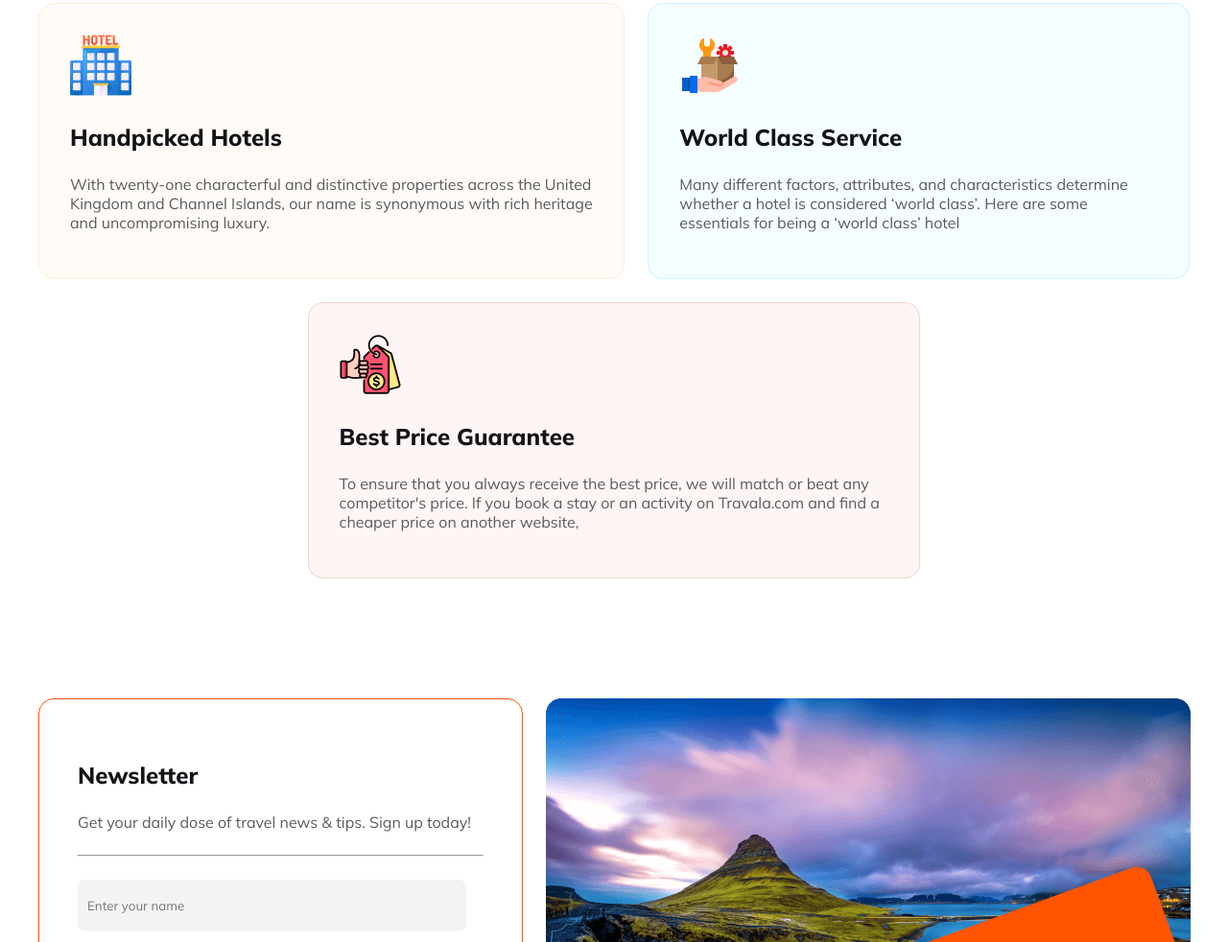
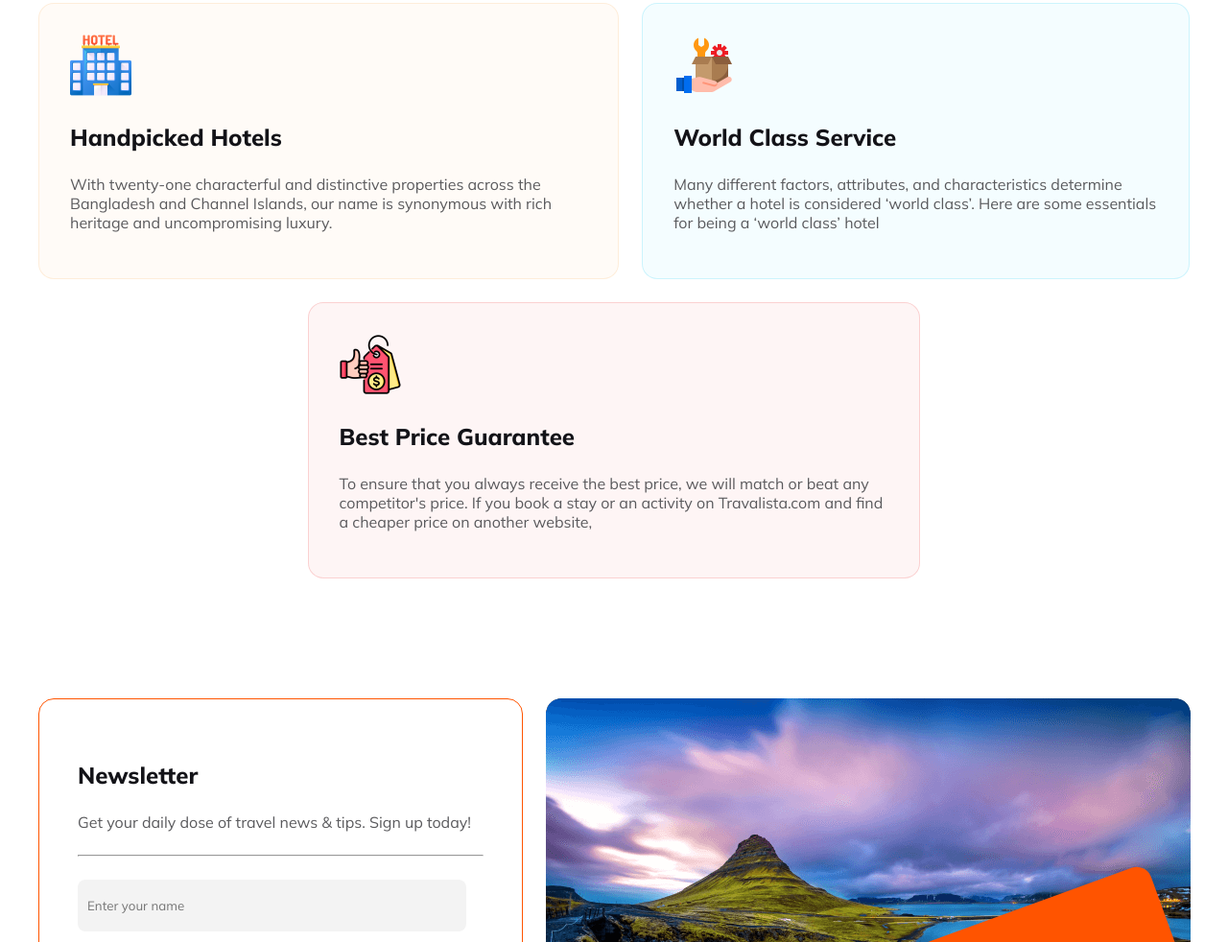
Before and after one commit to saiful693/Travelista, a plain HTML site: page index.html in a window 1280 px wide. Shown: the part 2837-3819 px from the top of the page at 96% size. Drawn offline with Linux system fonts and the light colour scheme.

Commit message:
added some little changes

```diff
--- a/index.html
+++ b/index.html
@@ -134,7 +134,7 @@
                 <div class="card card-1">
                     <img src="icon/hotel.png" alt="">
                     <h3 class="card-title">Handpicked Hotels</h3>
-                    <p class="card-description">With twenty-one characterful and distinctive properties across the United Kingdom and Channel Islands, our name is synonymous with rich heritage and uncompromising luxury.</p>
+                    <p class="card-description">With twenty-one characterful and distinctive properties across the Bangladesh and Channel Islands, our name is synonymous with rich heritage and uncompromising luxury.</p>
                 </div>
                 <div class="card card-2">
                     <img src="icon/customer-service.png" alt="">
@@ -146,7 +146,7 @@
                 <div class="card card-3">
                     <img src="icon/best-price.png" alt="">
                     <h3 class="card-title">Best Price Guarantee</h3>
-                    <p class="card-description">To ensure that you always receive the best price, we will match or beat any competitor's price. If you book a stay or an activity on Travala.com and find a cheaper price on another website,</p>
+                    <p class="card-description">To ensure that you always receive the best price, we will match or beat any competitor's price. If you book a stay or an activity on Travalista.com and find a cheaper price on another website,</p>
                 </div>
             </div>
         </section>
```
